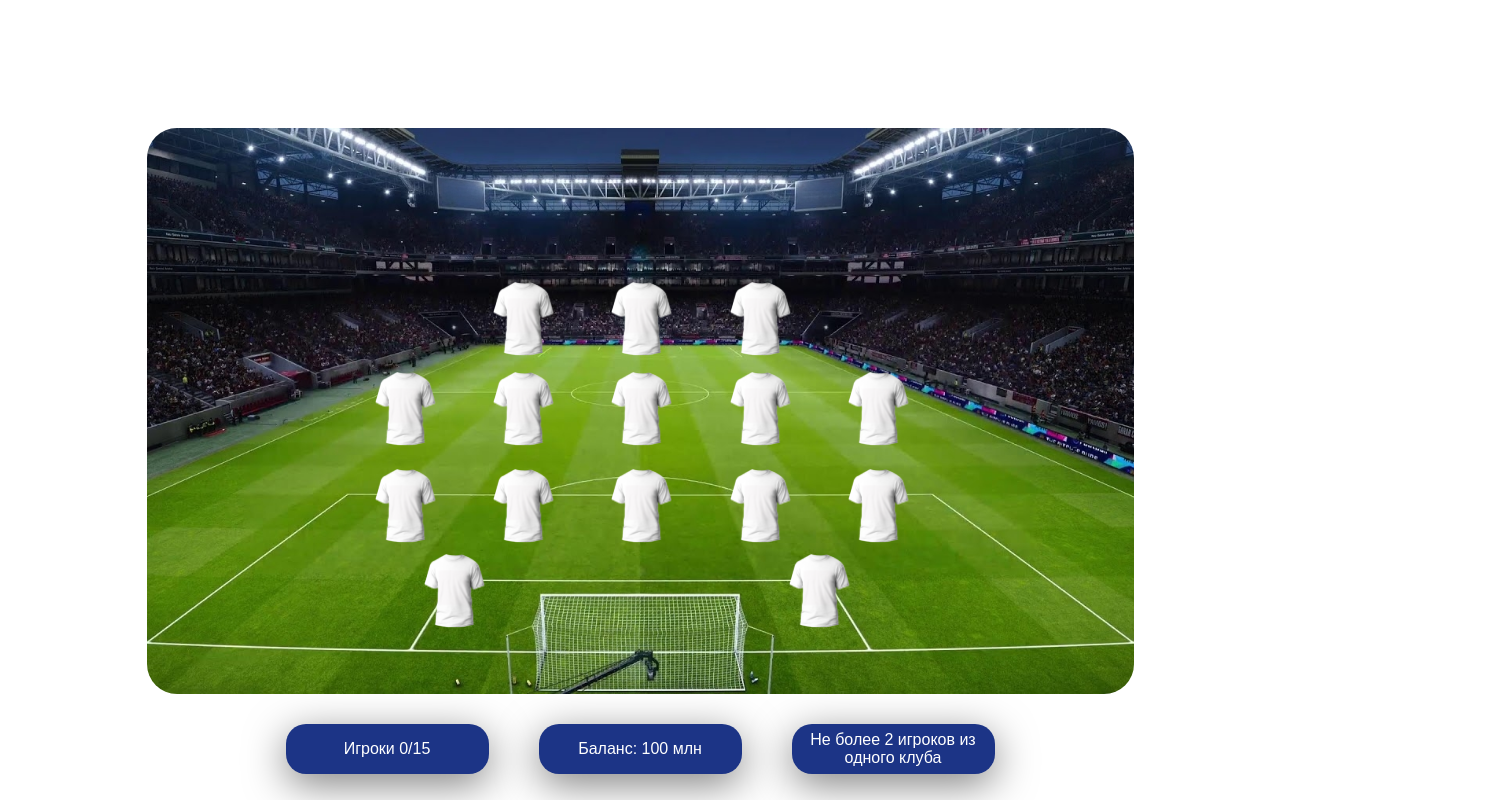
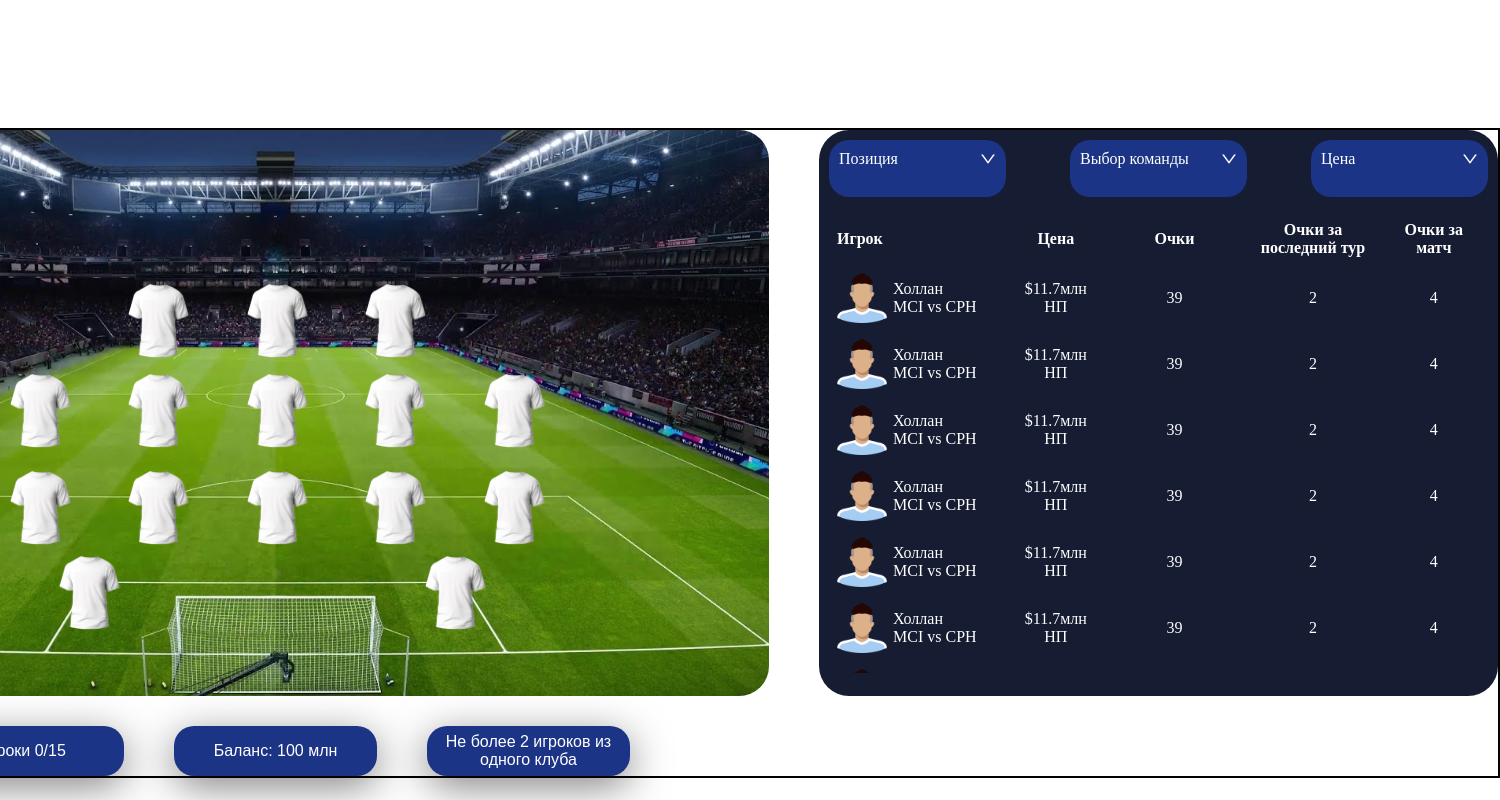
Before and after one commit to MartaKliuchnik/FANFOOTBALL_CLUB, a React (Vite) app: page / in a window 1280 px wide. Shown: the whole page, 1500 px wide, since content can reach past the window. Built offline with nearby package versions, Linux system fonts and the light colour scheme.

Commit message:
feat: implement a table with players information

```diff
--- a/package.json
+++ b/package.json
@@ -10,6 +10,7 @@
     "preview": "vite preview"
   },
   "dependencies": {
+    "@ant-design/icons": "^5.3.1",
     "react": "^18.2.0",
     "react-dom": "^18.2.0",
     "react-router-dom": "^6.22.3"
--- /dev/null
+++ b/src/components/PlayersInfoPanel/index.jsx
@@ -0,0 +1,58 @@
+import styles from './index.module.css';
+import { tableHeader, filterList } from '../../data/index';
+import { DownOutlined, UpOutlined } from '@ant-design/icons';
+import { playersList } from '../../data/players';
+import player_img from '../../assets/player_img.png';
+
+export default function PlayersInfoPanel() {
+	return (
+		<div className={styles.filterContainer}>
+			<div className={styles.filterPanel}>
+				{filterList.map(({ title, option, id }) => (
+					<div className={styles.filterPosition} key={id}>
+						<div className={styles.titleContainer}>
+							<label htmlFor='filterDropdown'>{title}</label>
+							<DownOutlined />
+							{/* <UpOutlined /> */}
+						</div>
+						{/* <select value='position'>
+							<option>{option}</option>
+						</select> */}
+					</div>
+				))}
+			</div>
+
+			{/* TABLE */}
+			<div className={styles.tableContainer}>
+				<table>
+					<thead>
+						<tr>
+							{tableHeader.map(({ id, title }) => (
+								<th key={id}>{title}</th>
+							))}
+						</tr>
+					</thead>
+					<tbody>
+						{playersList.map((player) => (
+							<tr key={player.id}>
+								<td className={styles.playerInfoContainer}>
+									<img src={player_img} alt={player.name} />
+									<div className={styles.nameContainer}>
+										<p>{player.name}</p>
+										<p>{player.team}</p>
+									</div>
+								</td>
+								<td>
+									{player.price} {player.title}
+								</td>
+								<td>{player.all_point}</td>
+								<td>{player.last_round_point}</td>
+								<td>{player.match_point}</td>
+							</tr>
+						))}
+					</tbody>
+				</table>
+			</div>
+		</div>
+	);
+}
--- /dev/null
+++ b/src/components/PlayersInfoPanel/index.module.css
@@ -0,0 +1,104 @@
+.filterContainer {
+	background-color: #161c32;
+	padding: 10px;
+	border-radius: 30px;
+	height: 566px;
+	width: 693px;
+}
+
+.filterPanel {
+	display: flex;
+	justify-content: space-between;
+	align-items: center;
+}
+
+.filterPosition {
+	display: flex;
+	flex-direction: column;
+	background-color: #1c3486;
+	height: 57px;
+	width: 177px;
+	border-radius: 20px;
+	color: #ffffff;
+	padding: 10px;
+	cursor: pointer;
+	margin-bottom: 16px;
+}
+
+.titleContainer {
+	display: flex;
+	justify-content: space-between;
+	align-items: center;
+}
+
+.tableContainer {
+	height: 460px;
+	overflow: scroll;
+}
+
+table {
+	color: #ffffff;
+	width: 100%;
+	border-collapse: collapse;
+}
+
+table th,
+table td {
+	padding: 8px;
+	text-align: left;
+}
+
+table th:first-child,
+table td:first-child {
+	width: 50px;
+}
+
+td > img {
+	width: 50px;
+	height: 50px;
+}
+
+.playerInfoContainer,
+table td:first-child {
+	width: 180px;
+	display: flex;
+	gap: 6px;
+	align-items: center;
+}
+
+.playerInfoContainer > img {
+	cursor: pointer;
+}
+
+.nameContainer {
+	display: flex;
+	flex-direction: column;
+}
+
+table th:nth-child(2),
+table td:nth-child(2) {
+	width: 100px;
+	text-align: center;
+}
+
+table th:nth-child(3),
+table td:nth-child(3) {
+	width: 50px;
+}
+
+table th:nth-child(3),
+table td:nth-child(3) {
+	text-align: center;
+	width: 180px;
+}
+
+table th:nth-child(4),
+table td:nth-child(4) {
+	text-align: center;
+	width: 150px;
+}
+table th:nth-child(5),
+table td:nth-child(5) {
+	text-align: center;
+	width: 130px;
+}
--- a/src/components/TeamPlayerMap/index.jsx
+++ b/src/components/TeamPlayerMap/index.jsx
@@ -1,8 +1,8 @@
 import React from 'react';
 import styles from './index.module.css';
-import { tableHeader, filterList } from '../../data/index';
 import FootballField from '../FootballField';
 import ActiveButton from '../UI/ActiveButton';
+import PlayersInfoPanel from '../PlayersInfoPanel';
 
 const activeButtonTitle = [
 	{
@@ -33,27 +33,7 @@ export default function TeamPlayerMap() {
 			</div>
 
 			{/*FILTER CONTAINER*/}
-			{/* <div className={styles.filter_container}> */}
-			{/* <div className={styles.filter_panel}>
-					{filterList.map(({ title, option, id }) => (
-						<div className={styles.filter_position} key={id}>
-							<label htmlFor='filterDropdown'>{title}</label>
-							<select value='position'>
-								<option>{option}</option>
-							</select>
-						</div>
-					))}
-				</div> */}
-
-			{/* TABLE */}
-			{/* <table>
-					<tr>
-						{tableHeader.map(({ id, title }) => (
-							<th key={id}>{title}</th>
-						))}
-					</tr>
-				</table> */}
-			{/* </div> */}
+			<PlayersInfoPanel />
 		</div>
 	);
 }
--- a/src/components/TeamPlayerMap/index.module.css
+++ b/src/components/TeamPlayerMap/index.module.css
@@ -1,6 +1,6 @@
 .wrapper {
 	margin-top: 10%;
-	/* border: 2px solid black; */
+	border: 2px solid black;
 	max-width: 1720px;
 	display: flex;
 	gap: 50px;
@@ -18,22 +18,3 @@
 	justify-content: center;
 	gap: 50px;
 }
-
-/* .player .filter_container {
-	background-color: #161c32;
-	border-radius: 30px;
-	height: 566px;
-	width: 693px;
-}
-
-.filter_panel {
-	padding: 10px 30px;
-	display: flex;
-	justify-content: space-between;
-	align-items: center;
-}
-
-.filter_position {
-	display: flex;
-	flex-direction: column;
-} */
--- /dev/null
+++ b/src/data/players.js
@@ -0,0 +1,124 @@
+export const playersList = [
+	{
+		id: 1,
+		icon: '',
+		name: 'Холлан',
+		team: 'MCI vs CPH',
+		price: '$11.7млн',
+		title: 'НП',
+		all_point: 39,
+		last_round_point: 2,
+		match_point: 4,
+	},
+	{
+		id: 2,
+		name: 'Холлан',
+		team: 'MCI vs CPH',
+		price: '$11.7млн',
+		title: 'НП',
+		all_point: 39,
+		last_round_point: 2,
+		match_point: 4,
+	},
+	{
+		id: 3,
+		name: 'Холлан',
+		team: 'MCI vs CPH',
+		price: '$11.7млн',
+		title: 'НП',
+		all_point: 39,
+		last_round_point: 2,
+		match_point: 4,
+	},
+	{
+		id: 4,
+		name: 'Холлан',
+		team: 'MCI vs CPH',
+		price: '$11.7млн',
+		title: 'НП',
+		all_point: 39,
+		last_round_point: 2,
+		match_point: 4,
+	},
+	{
+		id: 5,
+		name: 'Холлан',
+		team: 'MCI vs CPH',
+		price: '$11.7млн',
+		title: 'НП',
+		all_point: 39,
+		last_round_point: 2,
+		match_point: 4,
+	},
+	{
+		id: 6,
+		icon: '',
+		name: 'Холлан',
+		team: 'MCI vs CPH',
+		price: '$11.7млн',
+		title: 'НП',
+		all_point: 39,
+		last_round_point: 2,
+		match_point: 4,
+	},
+	{
+		id: 7,
+		name: 'Холлан',
+		team: 'MCI vs CPH',
+		price: '$11.7млн',
+		title: 'НП',
+		all_point: 39,
+		last_round_point: 2,
+		match_point: 4,
+	},
+	{
+		id: 8,
+		name: 'Холлан',
+		team: 'MCI vs CPH',
+		price: '$11.7млн',
+		title: 'НП',
+		all_point: 39,
+		last_round_point: 2,
+		match_point: 4,
+	},
+	{
+		id: 9,
+		name: 'Холлан',
+		team: 'MCI vs CPH',
+		price: '$11.7млн',
+		title: 'НП',
+		all_point: 39,
+		last_round_point: 2,
+		match_point: 4,
+	},
+	{
+		id: 10,
+		name: 'Холлан',
+		team: 'MCI vs CPH',
+		price: '$11.7млн',
+		title: 'НП',
+		all_point: 39,
+		last_round_point: 2,
+		match_point: 4,
+	},
+	{
+		id: 11,
+		name: 'Холлан',
+		team: 'MCI vs CPH',
+		price: '$11.7млн',
+		title: 'НП',
+		all_point: 39,
+		last_round_point: 2,
+		match_point: 4,
+	},
+	{
+		id: 12,
+		name: 'Холлан',
+		team: 'MCI vs CPH',
+		price: '$11.7млн',
+		title: 'НП',
+		all_point: 39,
+		last_round_point: 2,
+		match_point: 4,
+	},
+];
```
Also changed, not shown: src/assets/player_img.png (added), 1 other file (tests, documents, lock files or other folders).
